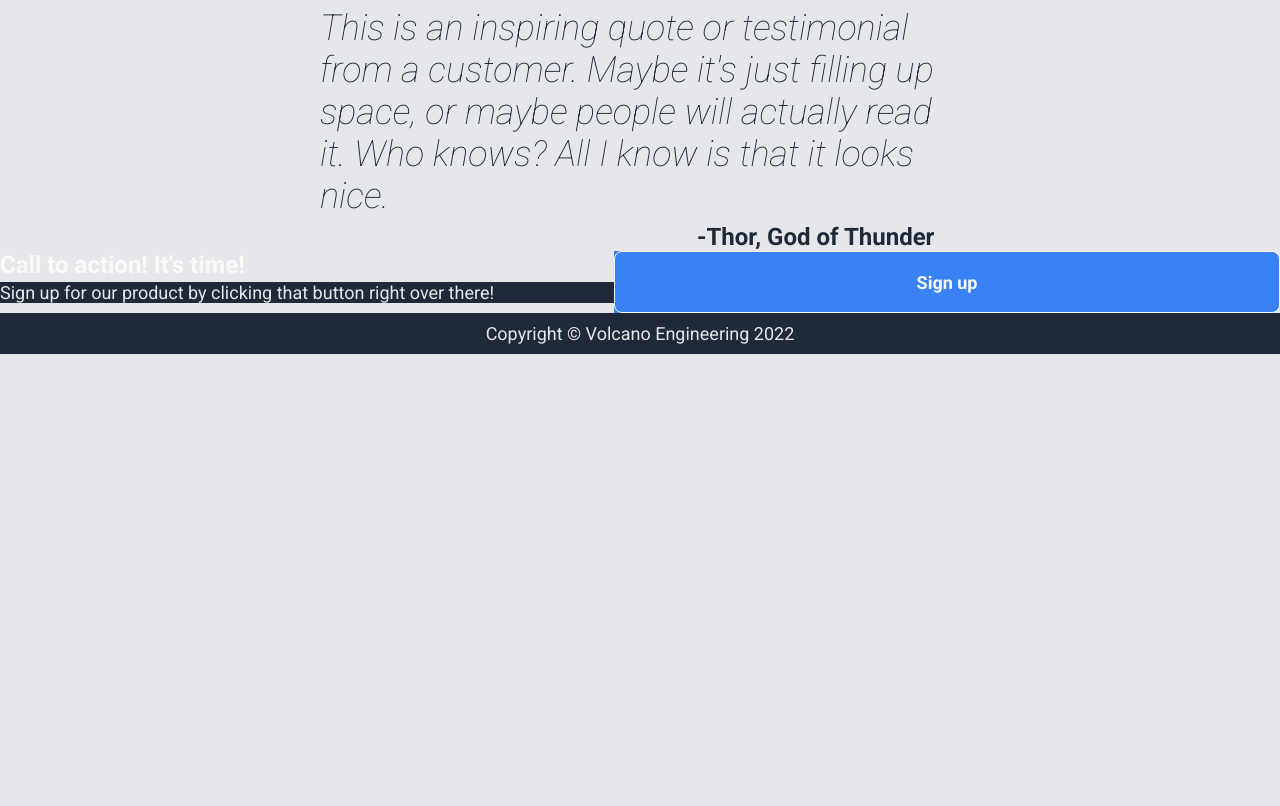
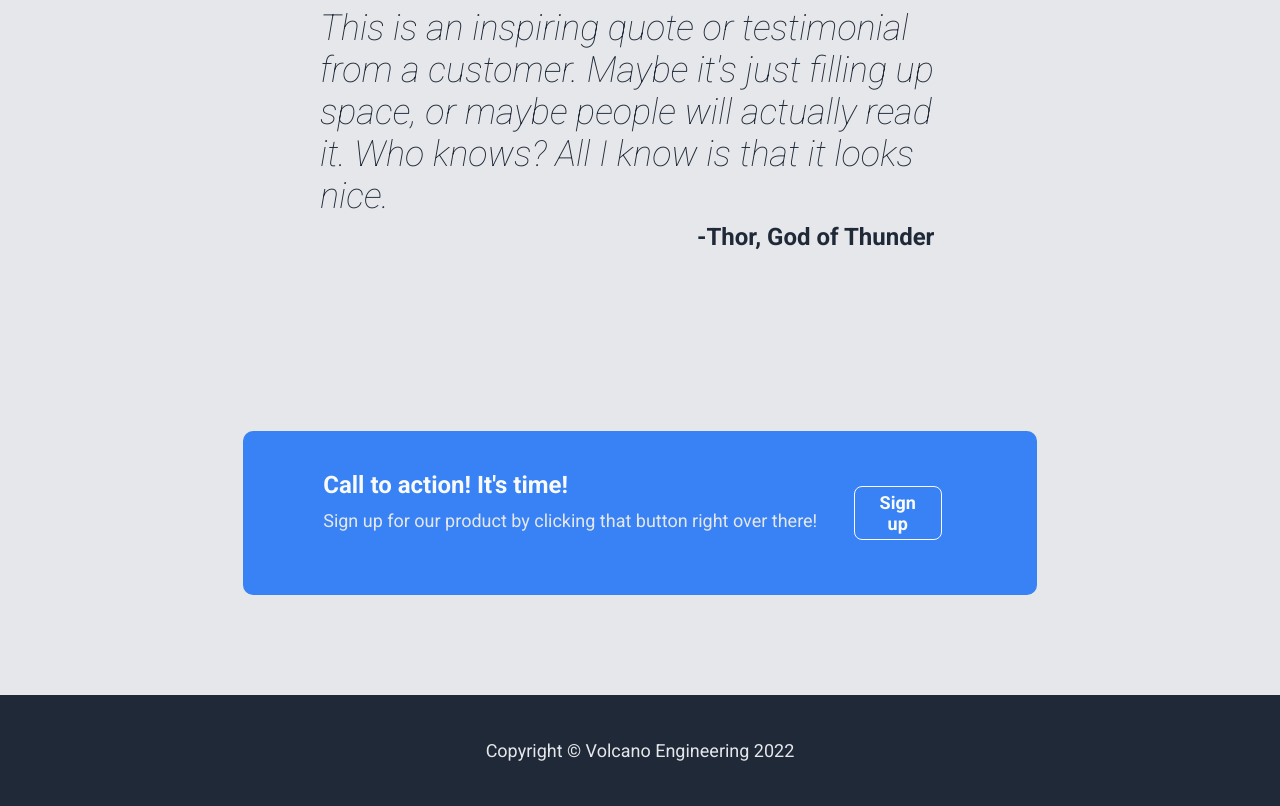
Before and after one commit to cgw5/landing-page, a plain HTML site: page index.html in a window 1280 px wide. Shown: the part 955-1761 px from the top of the page. Before the commit the page ends 1309 px from the top, so only its background shows below. Drawn offline with Linux system fonts and the light colour scheme.

Commit message:
Update layout of call-to-action and footer

```diff
--- a/index.html
+++ b/index.html
@@ -54,7 +54,8 @@
             <div class="call-header">Call to action! It's time!</div>
             <div class="subtext">Sign up for our product by clicking that button right over there!</div>
         </div>
-        <button class="signup-2">Sign up</button>
+        <div class="call-right"><button class="signup-2">Sign up</button></div>
+
     </div>
 
     <div class="footer">Copyright &copy; Volcano Engineering 2022</div>
--- a/styles.CSS
+++ b/styles.CSS
@@ -189,32 +189,47 @@
     display: flex;
     border-radius: 10px;
     background-color: #3882f6;
+    padding: 40px 80px;
+    margin: 0 19%;
+    margin-top: 180px;
+    margin-bottom: 100px;
 }
 
 .call-left {
-    flex: 1;
+    flex: 1 2 auto;
     display: flex;
     flex-direction: column;
+    background-color: #3882f6;
 }
 
 .call-header{
     flex: 1;
     color: #f9faf8;
+    background-color: #3882f6;
     font-size: 24px;
     font-weight: bold;
     margin-bottom: 3px;
 }
 
-.signup-2 {
+.call-left .subtext {
+    background-color: #3882f6;
+}
+
+.call-right {
+    display: flex;
     flex: 1;
     background-color: #3882f6;
-    color: #f9faf8;
-    font-size: 18px;
-    font-weight: bold;
-    border-radius: 8px;
+    align-items: center;
+    flex-direction: column;
+
+}
+
+.signup-2 {
+    margin: 15px;
     border: 1px solid #f9faf8;
-    padding: 5px 25px;
+
 }
+
 /* footer */
 
 .footer {
@@ -222,5 +237,5 @@
     font-size: 18px;
     text-align: center;
     background-color: #1f2937;
-    padding: 10px;
+    padding: 45px;
 }
```
